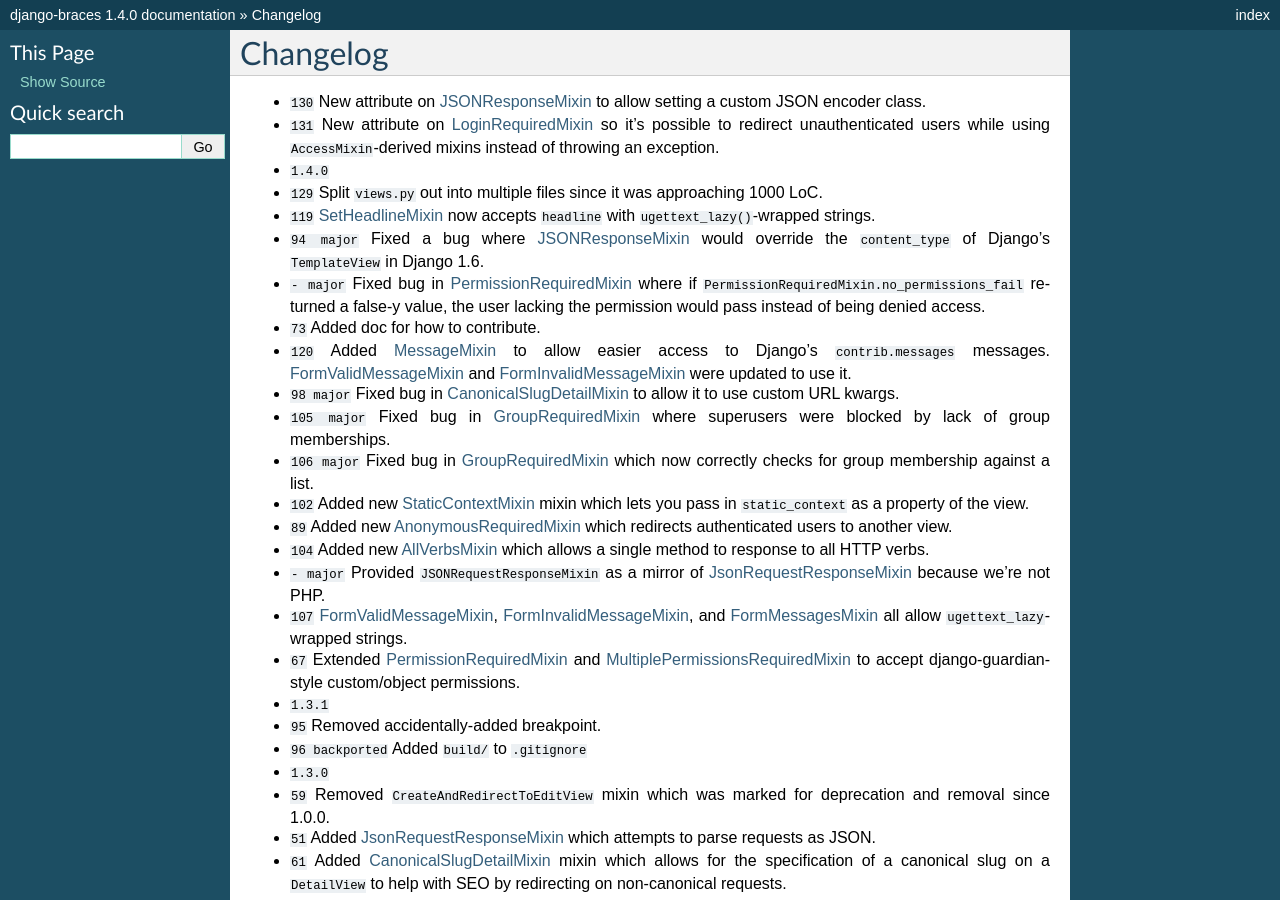
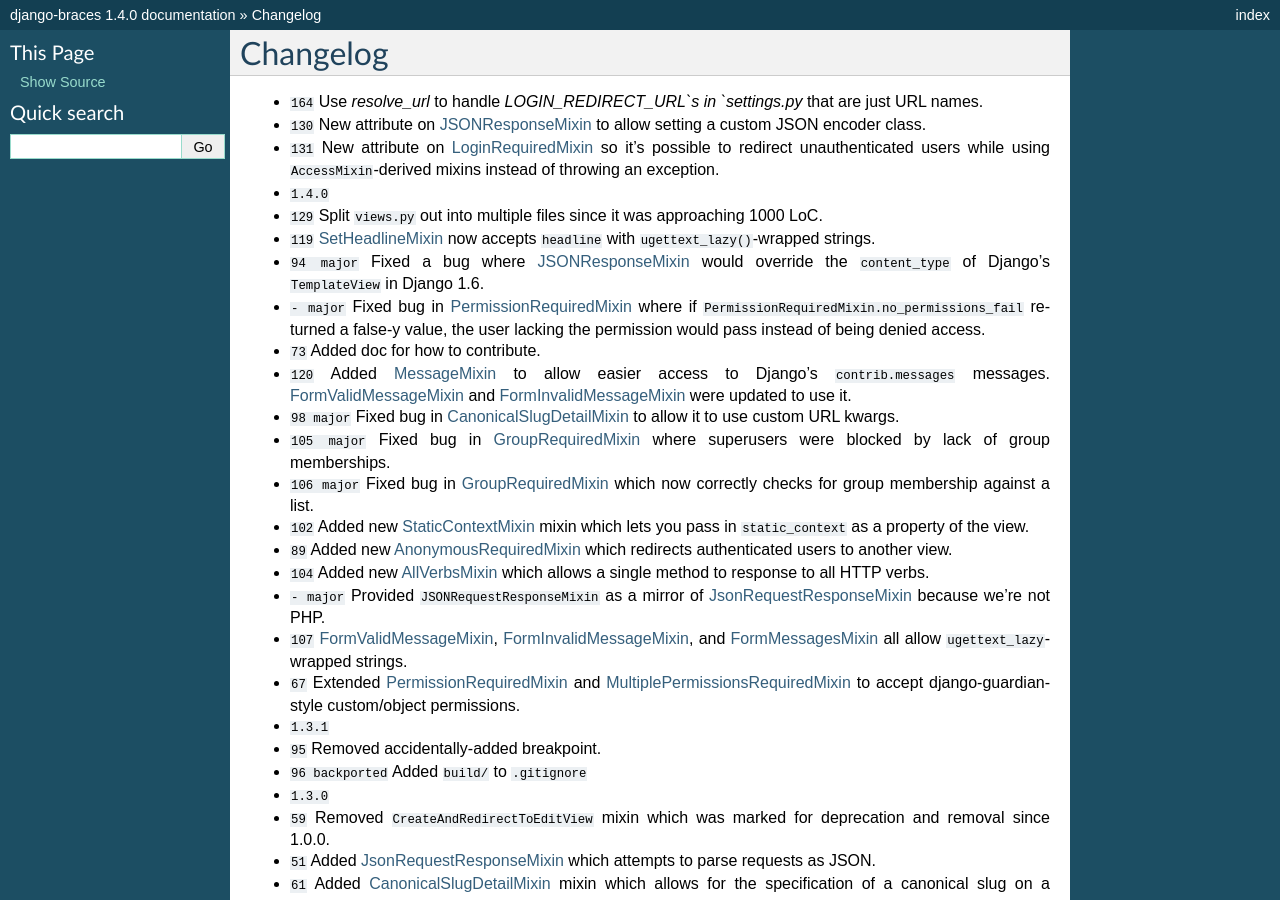
Before and after one commit to brack3t/django-braces, a Sphinx documentation site: the page built from docs/changelog.rst, in a window 1280 px wide and 900 px high. Built offline with Sphinx 7.4.7, drawn with Linux system fonts in a browser that asks for light colours; cross-references to code outside the pages are shown as plain code.

Commit message:
added changelog line for resolve_url addition

```diff
--- a/docs/changelog.rst
+++ b/docs/changelog.rst
@@ -4,6 +4,7 @@
 Changelog
 =========
 
+* :bug:`164` Use `resolve_url` to handle `LOGIN_REDIRECT_URL`s in `settings.py` that are just URL names.
 * :bug:`130` New attribute on :ref:`JSONResponseMixin` to allow setting a custom JSON encoder class.
 * :bug:`131` New attribute on :ref:`LoginRequiredMixin` so it's possible to redirect unauthenticated users while
   using ``AccessMixin``-derived mixins instead of throwing an exception.
```
